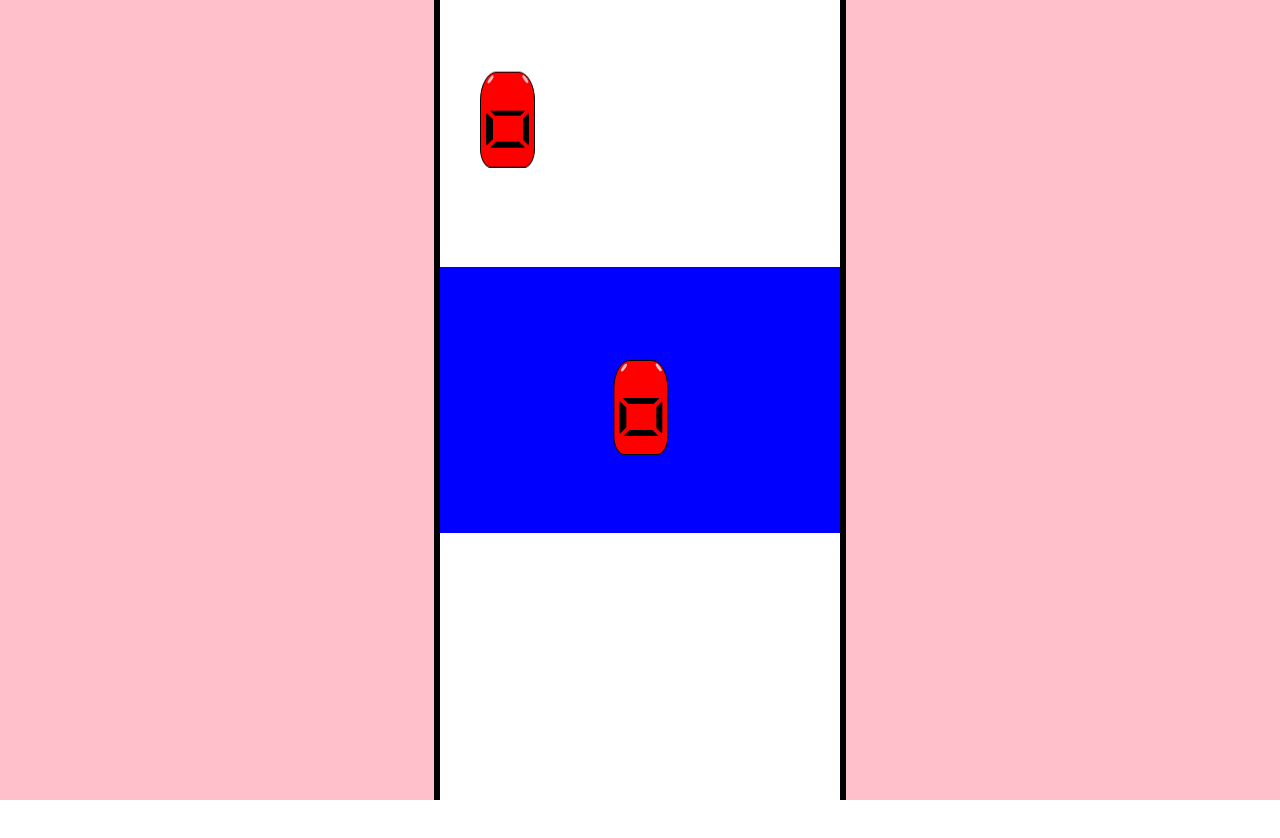
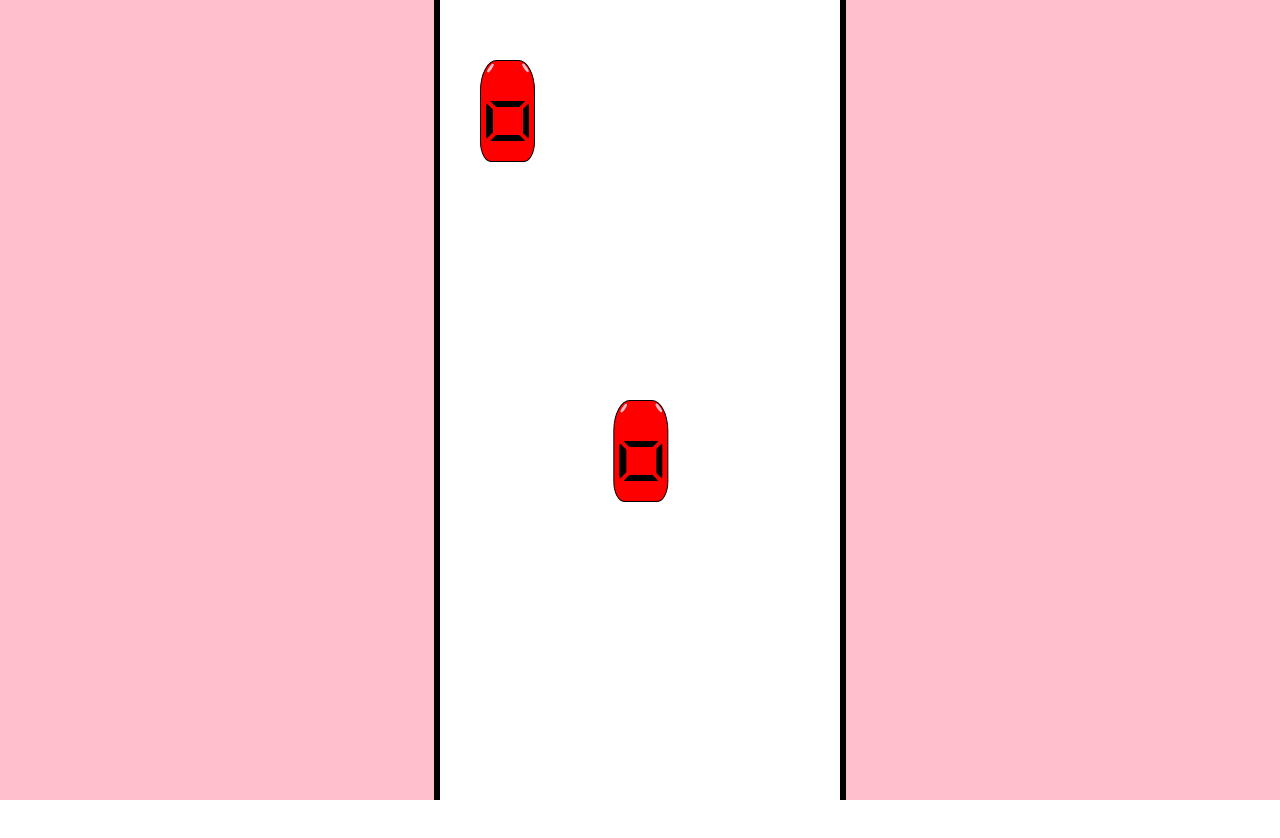
Before and after one commit to martijnvanginkel/car-avoider, a React (Create React App) app: page / in a window 1280 px wide. Shown: the top 838 px of the page. Built offline with nearby package versions, Linux system fonts and the light colour scheme.

Commit message:
feat: added deciding point where car clases with topdown movement object

```diff
--- a/src/CarPosition.tsx
+++ b/src/CarPosition.tsx
@@ -24,7 +24,7 @@ function CarPosition({ children, position }) {
     function getCarSize() {
         const roadWidth = (height / 2)
         const carWidth = (roadWidth / 3)
-        const carHeight = (carWidth * 1.4)
+        const carHeight = (carWidth * 1.5)
         return { width: `${carWidth}px`, height: `${carHeight}px` }
     }
 
--- a/src/PlayerCar.scss
+++ b/src/PlayerCar.scss
@@ -1,6 +1,5 @@
 .PlayerCar {
-    background-color: blue;
-    height: calc(100%/3);
+    height: 25%;
     width: 100%;
-    margin-top: calc(100% * 2 / 3);
+    margin-top: 75%;
 }
--- a/src/PlayerCar.tsx
+++ b/src/PlayerCar.tsx
@@ -2,9 +2,11 @@ import './PlayerCar.scss'
 import CarPosition from './CarPosition'
 import CarLayout from './CarLayout'
 import usePlayerPosition, { Position } from './usePlayerPosition'
+import useWindowSize from './useWindowSize'
 
 function PlayerCar() {
     const position: Position = usePlayerPosition()
+    const { height } = useWindowSize()
 
     return (
         <div className="PlayerCar">
@@ -13,6 +15,7 @@ function PlayerCar() {
             </CarPosition>
         </div>
     )
+
 }
 
 export default PlayerCar
--- a/src/Road.tsx
+++ b/src/Road.tsx
@@ -7,7 +7,6 @@ import { Position } from './usePlayerPosition'
 import PlayerCar from './PlayerCar'
 
 function Road() {
-
     const { height } = useWindowSize()
     const { trafficObjects, removeTrafficObject } = useTrafficSpawner()
 
--- a/src/TopDownMover.tsx
+++ b/src/TopDownMover.tsx
@@ -15,7 +15,7 @@ function TopDownMover(props: Props) {
         }, 5000)
         setTimeout(() => {
             console.log('passed')
-        }, 7330)
+        }, 6500)
     }, [])
 
     return (
```
